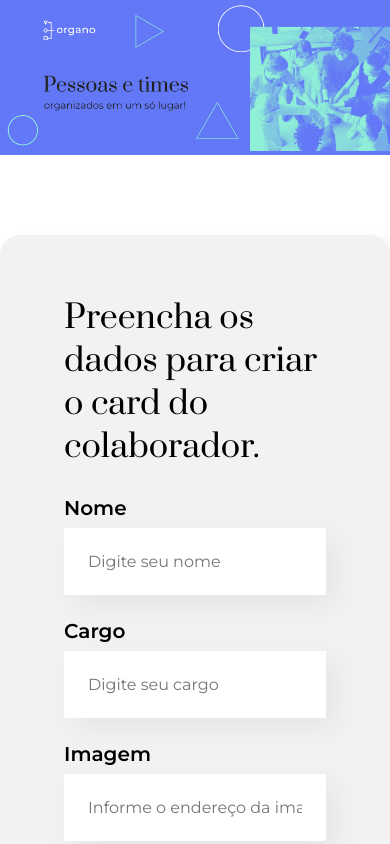
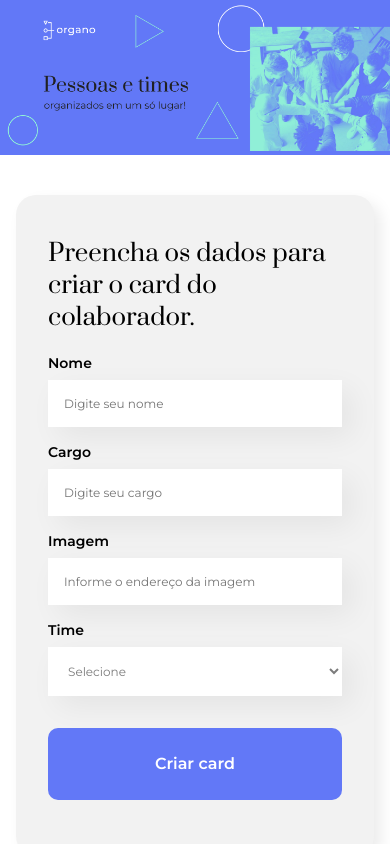
Before and after one commit to lucassmaniotto/React-Cursos, a React (Create React App) app in the folder ReactJS/organo/: page / in a window 390 px wide. Shown: the top 844 px of the page. Built offline with nearby package versions, Linux system fonts and the light colour scheme.

Commit message:
Adicionando responsividade a dispositivos mobile

```diff
--- a/ReactJS/organo/src/components/Button/index.css
+++ b/ReactJS/organo/src/components/Button/index.css
@@ -27,3 +27,10 @@
 .button:focus {
     outline: none;
 }
+
+@media screen and (max-width: 768px) {
+    .button {
+        width: 100%;
+        font-size: 16px;
+    }
+}
--- a/ReactJS/organo/src/components/Card/index.css
+++ b/ReactJS/organo/src/components/Card/index.css
@@ -17,7 +17,7 @@
     background: #FFFFFF;
     box-shadow: 5px 5px 15px rgba(0, 0, 0, 0.08);
     border-radius: 0px 0px 10px 10px;
-    padding-top: 90px;
+    padding-top: 60px;
     padding-bottom: 40px;
 }
 
@@ -30,8 +30,21 @@
 }
 
 .card__charge {
-    font-size: 18px;
+    font-size: 16px;
     line-height: 22px;
     color: #212121;
     padding: 0 16px;
 }
+
+@media screen and (max-width: 768px) {
+
+    .card__name {
+        font-size: 20px;
+        line-height: 17px;
+    }
+
+    .card__charge {
+        font-size: 18px;
+        line-height: 17px;
+    }
+}
--- a/ReactJS/organo/src/components/Card/index.js
+++ b/ReactJS/organo/src/components/Card/index.js
@@ -7,7 +7,7 @@ const Card = ({name, image, charge}) => {
     </div>
     <div className='card__footer'>
         <h4 className='card__name'>{name}</h4>
-        <h5 className='card_charge'>{charge}</h5>
+        <h3 className='card__charge'>{charge}</h3>
     </div>
   </div>
   )
--- a/ReactJS/organo/src/components/Crew/index.js
+++ b/ReactJS/organo/src/components/Crew/index.js
@@ -10,12 +10,11 @@ const Crew = (props) => {
         (props.users.length > 0) ? <section className="crew__section" style={cssPrimaryColor}>
             <h3 className="crew__title" style={cssSecondaryColor}>{props.name}</h3>
             <div className="crew__cards">
-                {props.users.map(user => <Card name={user.name} charge={user.charge} image={user.image}/>)}
+                {props.users.map(user => <Card key={user.name} name={user.name} charge={user.charge} image={user.image}/>)}
             </div>
         </section>
         : ''
     );
-
 }
 
 export default Crew;
--- a/ReactJS/organo/src/components/Form/index.css
+++ b/ReactJS/organo/src/components/Form/index.css
@@ -2,6 +2,13 @@
     display: flex;
     justify-content: center;
     margin: 80px 0;
+}
+
+.section__form-title {
+    font-weight: 400;
+    font-size: 32px;
+    line-height: 43px;
+    font-family: 'Prata', serif;
 }
 
 .section__form-content {
@@ -14,9 +21,18 @@
     font-weight: 600;
 }
 
-.section__form-title {
-    font-weight: 400;
-    font-size: 32px;
-    line-height: 43px;
-    font-family: 'Prata', serif;
+@media screen and (max-width: 768px) {
+    .section__form{
+        margin: 40px 0;
+    }
+
+    .section__form-title{
+        font-size: 24px;
+        line-height: 32px;
+    }
+
+    .section__form-content{
+        padding: 24px 32px;
+        margin: 0 16px;
+    }
 }
--- a/ReactJS/organo/src/components/Input/index.css
+++ b/ReactJS/organo/src/components/Input/index.css
@@ -25,3 +25,18 @@
 .input__data:focus {
     outline: none;
 }
+
+@media screen and (max-width: 768px) {
+    .input__content {
+        margin: 16px 0;
+    }
+
+    .input__label {
+        font-size: 14px;
+    }
+
+    .input__data {
+        padding: 16px;
+        font-size: 12px;
+    }
+}
--- a/ReactJS/organo/src/components/Select/index.css
+++ b/ReactJS/organo/src/components/Select/index.css
@@ -13,8 +13,25 @@
     font-size: 16px;
     padding: 24px;
     box-sizing: border-box;
+    color: #7c7c7c;
+    font-family: 'Montserrat', sans-serif;
+}
+
+.select__select > option {
+    color: #7c7c7c;
 }
 
 .select__select:focus {
     outline: none;
 }
+
+@media screen and (max-width: 768px) {
+    .select__label {
+        font-size: 14px;
+    }
+
+    .select__select {
+        padding: 16px;
+        font-size: 12px;
+    }
+}
```
